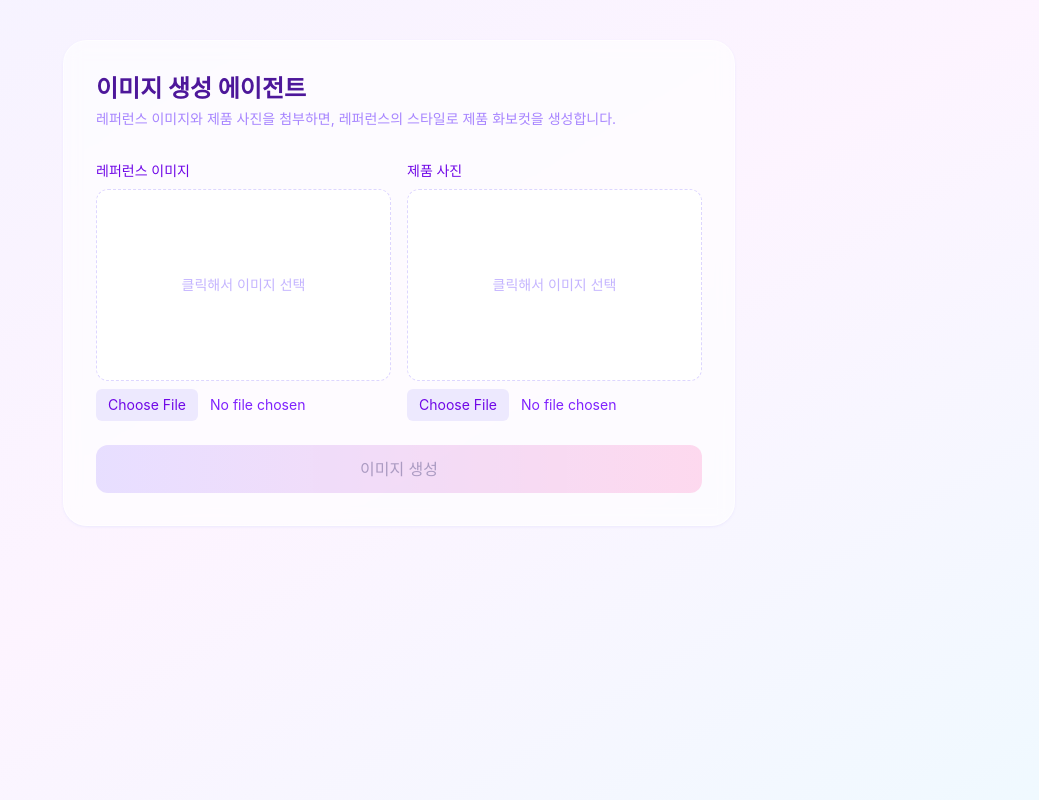
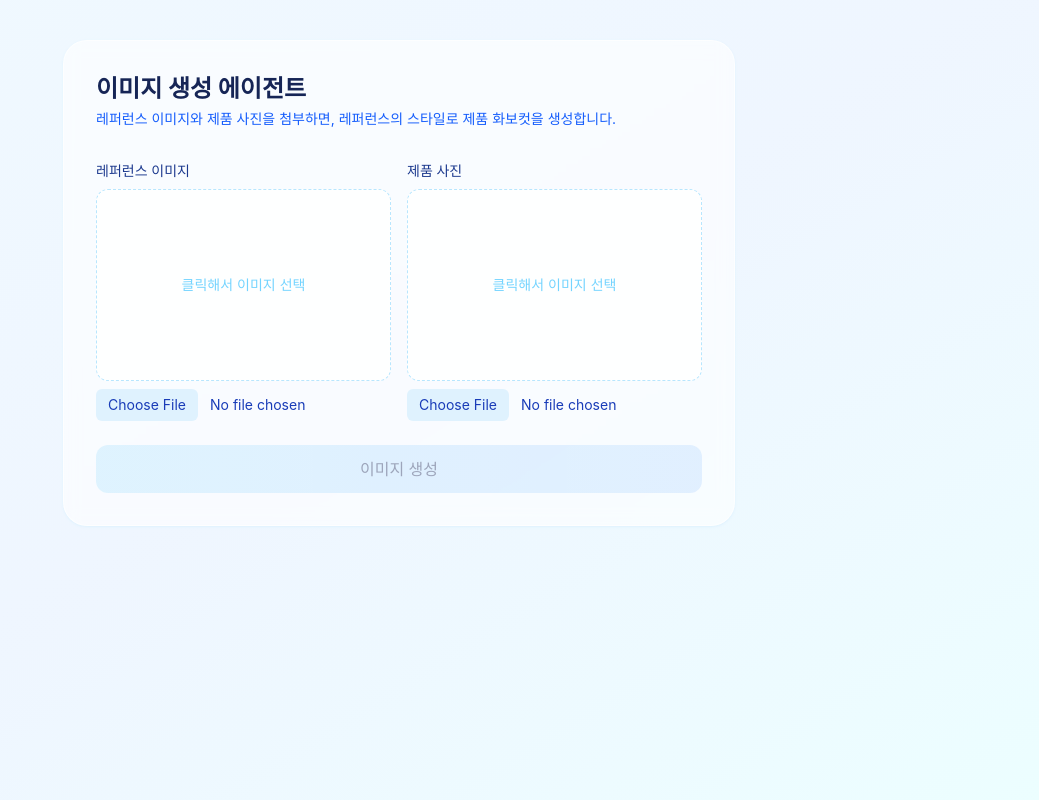
Before and after one commit to jane-subin/image-generation-agent, a Next.js app: page / in a window 1280 px wide. Shown: the whole page, without its empty margins (241-1280 px from the left). Built offline with nearby package versions, Linux system fonts and the light colour scheme.

Commit message:
Switch palette to muted sky blue with navy text
Replace violet/pink with pale sky/blue/cyan tones (50-200 shades only,
avoiding saturated mid-tones) and set text to dark navy blue shades
for a calmer, less vivid look.

```diff
--- a/app/globals.css
+++ b/app/globals.css
@@ -1,5 +1,5 @@
 @import "tailwindcss";
 
 body {
-  background: #f5f0fb;
+  background: #f0f7fb;
 }
--- a/app/page.tsx
+++ b/app/page.tsx
@@ -18,22 +18,22 @@ function ImageDropField({
 }) {
   return (
     <label className="flex flex-col gap-2">
-      <span className="text-sm font-medium text-violet-700">{label}</span>
-      <div className="flex h-48 items-center justify-center overflow-hidden rounded-xl border border-dashed border-violet-200 bg-white/80">
+      <span className="text-sm font-medium text-blue-900">{label}</span>
+      <div className="flex h-48 items-center justify-center overflow-hidden rounded-xl border border-dashed border-sky-200 bg-white/80">
         {preview ? (
           // eslint-disable-next-line @next/next/no-img-element
           <img src={preview} alt={label} className="h-full w-full object-contain" />
         ) : (
-          <span className="text-sm text-violet-300">클릭해서 이미지 선택</span>
+          <span className="text-sm text-sky-300">클릭해서 이미지 선택</span>
         )}
       </div>
       <input
         type="file"
         accept="image/*"
-        className="text-sm text-violet-600 file:mr-3 file:rounded-md file:border-0 file:bg-violet-100 file:px-3 file:py-1.5 file:text-violet-700 hover:file:bg-violet-200"
+        className="text-sm text-blue-800 file:mr-3 file:rounded-md file:border-0 file:bg-sky-100 file:px-3 file:py-1.5 file:text-blue-800 hover:file:bg-sky-200"
         onChange={(e) => onChange(e.target.files?.[0] ?? null)}
       />
-      {file && <span className="text-xs text-violet-300">{file.name}</span>}
+      {file && <span className="text-xs text-blue-300">{file.name}</span>}
     </label>
   );
 }
@@ -110,11 +110,11 @@ export default function Home() {
   }
 
   return (
-    <main className="min-h-screen bg-gradient-to-br from-violet-50 via-fuchsia-50 to-sky-50 px-4 py-10">
-      <div className="mx-auto flex max-w-2xl flex-col gap-8 rounded-3xl border border-white/60 bg-white/60 p-8 shadow-sm shadow-violet-100 backdrop-blur-sm">
+    <main className="min-h-screen bg-gradient-to-br from-sky-50 via-blue-50 to-cyan-50 px-4 py-10">
+      <div className="mx-auto flex max-w-2xl flex-col gap-8 rounded-3xl border border-white/60 bg-white/60 p-8 shadow-sm shadow-sky-100 backdrop-blur-sm">
         <div>
-          <h1 className="text-2xl font-bold text-violet-900">이미지 생성 에이전트</h1>
-          <p className="mt-1 text-sm text-violet-400">
+          <h1 className="text-2xl font-bold text-blue-950">이미지 생성 에이전트</h1>
+          <p className="mt-1 text-sm text-blue-600">
             레퍼런스 이미지와 제품 사진을 첨부하면, 레퍼런스의 스타일로 제품 화보컷을 생성합니다.
           </p>
         </div>
@@ -138,7 +138,7 @@ export default function Home() {
           <button
             type="submit"
             disabled={!canSubmit}
-            className="rounded-xl bg-gradient-to-r from-violet-300 to-pink-300 px-4 py-3 font-medium text-violet-950 transition hover:from-violet-400 hover:to-pink-400 disabled:cursor-not-allowed disabled:opacity-40"
+            className="rounded-xl bg-gradient-to-r from-sky-200 to-blue-200 px-4 py-3 font-medium text-blue-950 transition hover:from-sky-300 hover:to-blue-300 disabled:cursor-not-allowed disabled:opacity-40"
           >
             {loading ? "생성 중… (이미지에 따라 최대 4~5분 정도 걸릴 수 있어요)" : "이미지 생성"}
           </button>
@@ -151,13 +151,13 @@ export default function Home() {
         )}
 
         {resultUrl && (
-          <div className="flex flex-col gap-3 rounded-2xl border border-violet-100 bg-white/90 p-4">
+          <div className="flex flex-col gap-3 rounded-2xl border border-sky-100 bg-white/90 p-4">
             {/* eslint-disable-next-line @next/next/no-img-element */}
             <img src={resultUrl} alt="생성된 이미지" className="w-full rounded-xl" />
             <button
               type="button"
               onClick={handleDownload}
-              className="self-start rounded-xl bg-gradient-to-r from-pink-200 to-violet-200 px-4 py-2 text-sm font-medium text-violet-950 transition hover:from-pink-300 hover:to-violet-300"
+              className="self-start rounded-xl bg-gradient-to-r from-cyan-100 to-sky-200 px-4 py-2 text-sm font-medium text-blue-950 transition hover:from-cyan-200 hover:to-sky-300"
             >
               이미지 다운로드
             </button>
```
